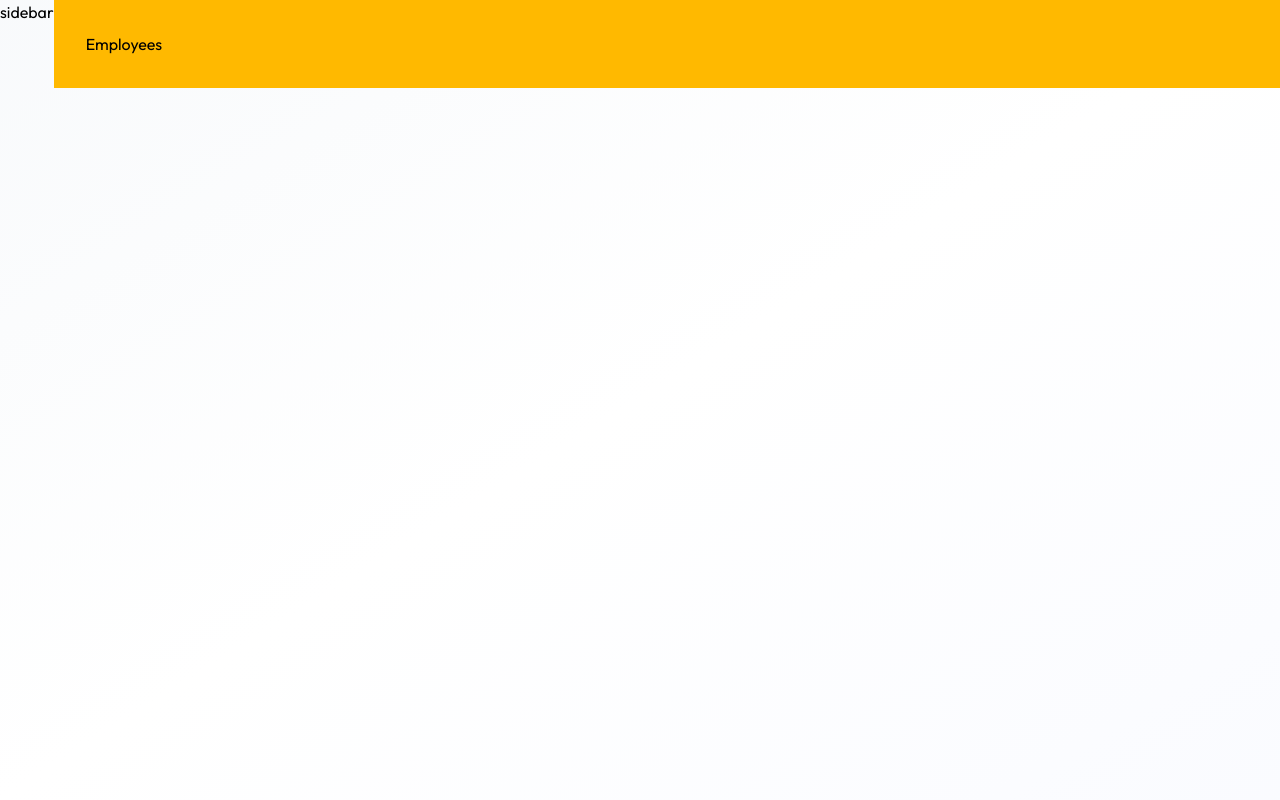
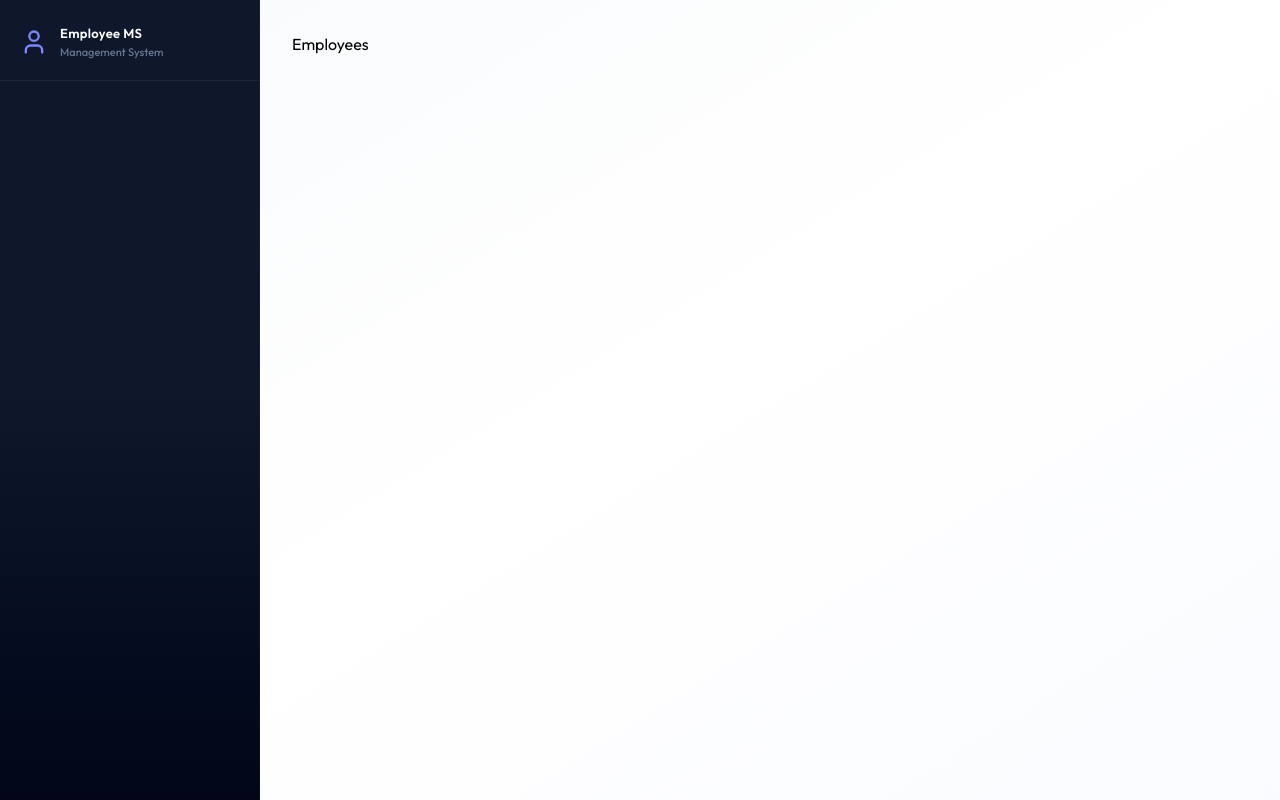
Before and after one commit to limon43633/EMS-Project-client, a React (Vite) app: page /employees in a window 1280 px wide. Built offline with nearby package versions, Linux system fonts and the light colour scheme.

Commit message:
added sidebar

```diff
--- /dev/null
+++ b/src/components/Sidebar.jsx
@@ -0,0 +1,80 @@
+import React, { useEffect, useState } from 'react';
+import { useLocation } from 'react-router-dom';
+import { dummyProfileData } from '../assets/assets';
+import { MenuIcon, UserIcon, XIcon } from 'lucide-react';
+
+const Sidebar = () => {
+
+    const { pathname } = useLocation();
+    const [userName, setUserName] = useState('');
+    const [mobileOpen, setMobileOpen] = useState(false);
+
+    useEffect(() => {
+        setUserName(dummyProfileData.firstName + ' ' + dummyProfileData.lastName);
+    },[])
+
+    // close sidebar on route change (mobile)
+
+     useEffect(() => {
+        setMobileOpen(false);
+    },[pathname])
+
+    const sidebarContent = (
+        <>
+            {/* Brand header */}
+            <div className='px-5 pt-6 pb-5 border-b border-white/6'>
+                <div className='flex items-center justify-between'>
+                    <div className='flex items-center gap-3'>
+                        <UserIcon className='text-indigo-400 size-7' />
+                        <div>
+                            <p className='font-semibold text-[13px] text-white tracking-wide'>Employee MS</p>
+                            <p className='text-[11px] text-slate-500 font-medium'>Management System</p>
+                        </div>
+                    </div>
+                    <button onClick={()=> setMobileOpen(false)} className='lg:hidden text-slate-400 hover:text-white p-1'>
+                        <XIcon size={20} />
+                    </button>
+
+                </div>
+            </div>
+
+            {/* User profile card */}
+
+            {/* Section label */}
+
+            {/* Navigation list */}
+
+            {/* Logout */}
+
+        </>
+    )
+
+
+    return (
+        <>
+           {/* mobile hamburger button */}
+           <button onClick={()=> setMobileOpen(true)} className='lg:hidden fixed top-4 left-4 z-50 p-2 bg-slate-900 text-white rounded-lg shadow-lg border border-white/10'>
+              <MenuIcon size={20} />
+           </button>
+
+            {/* mobile overlay */}
+
+            {mobileOpen && <div className='lg:hidden fixed inset-0 bg-black/60 backdrop-blur-sm z-40' onClick={()=> setMobileOpen(false)} /> }
+
+            {/* Sidebar - desktop */}
+            <aside className='hidden lg:flex flex-col h-full w-[260px] bg-linear-to-b from-slate-900 via-slate-900 to-slate-950 text-white shrink-0 border-r border-white/4'>
+                {sidebarContent}
+            </aside>
+
+            {/* Sidebar - mobile */}
+            <aside className={`lg:hidden fixed inset-y-0 left-0 w-72 bg-linear-to-b from-slate-900 via-slate-900 to-slate-950 text-white z-50 flex flex-col transform transition-transform duration-300 ${mobileOpen ? 'translate-x-0' : '-translate-x-full'}`}>
+                {sidebarContent}
+            </aside>
+
+
+
+        </>
+    );
+};
+
+export default Sidebar;
--- a/src/pages/Layout.jsx
+++ b/src/pages/Layout.jsx
@@ -1,12 +1,13 @@
 import React from 'react';
 import { Outlet } from 'react-router-dom';
+import Sidebar from '../components/Sidebar';
 
 const Layout = () => {
     return (
         <div className='flex h-screen bg-linear-to-br from-slate-50 via-white to-indigo-50/30'>
-            <p>sidebar</p>
+            <Sidebar />
             <main className='flex-1 overflow-y-auto'>
-                <div className='p-4 pt-16 sm:p-6 sm:pt-6 lg:p-8 max-w-400 mx-auto bg-amber-400'>
+                <div className='p-4 pt-16 sm:p-6 sm:pt-6 lg:p-8 max-w-400 mx-auto'>
                     <Outlet />
                 </div>
             </main>
```
